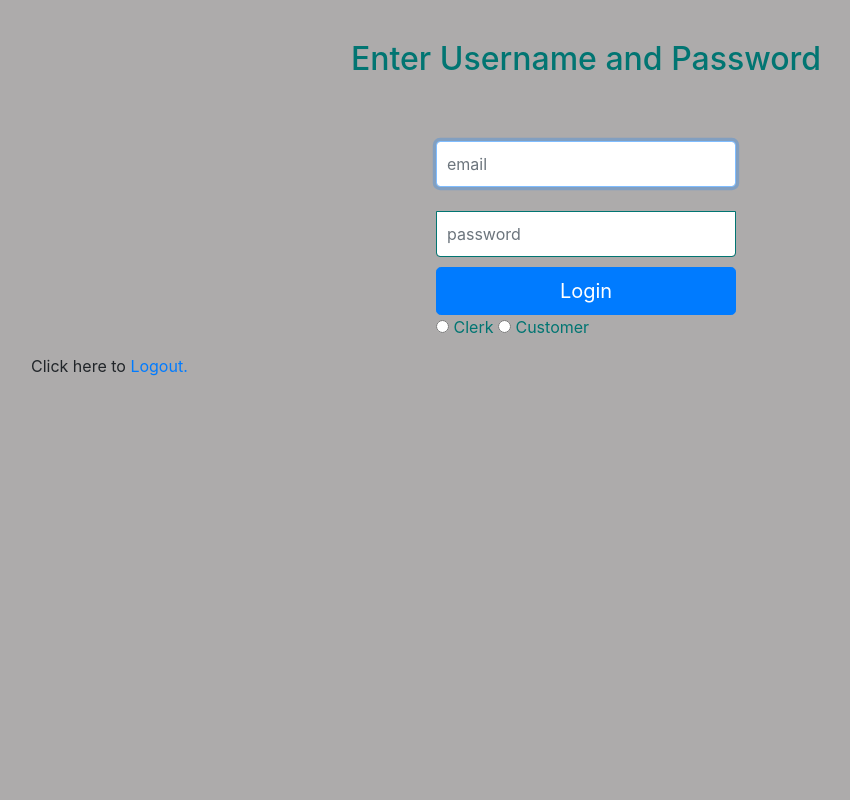
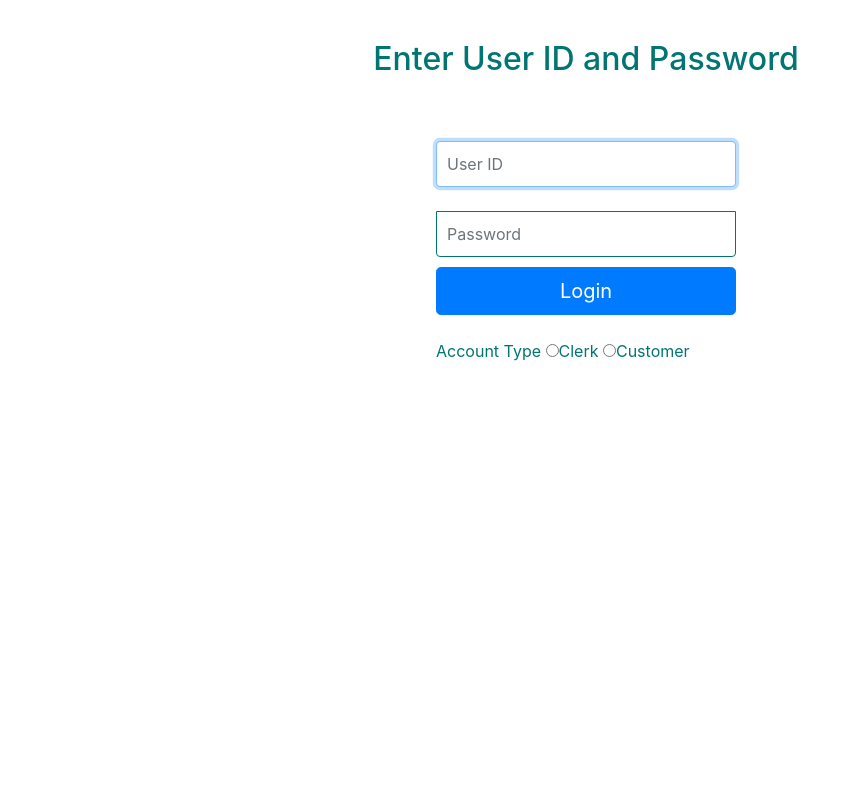
Before and after one commit to nickyinhu/HandyTool, a PHP site: page / in a window 1280 px wide. Shown: the whole page, without its empty margins (54-904 px from the left). Run offline with PHP 8.4, Linux system fonts and the light colour scheme; some libraries are stand-ins or nearby versions.

Commit message:
After login check, redirect...

```diff
--- a/Handy/index.php
+++ b/Handy/index.php
@@ -18,7 +18,7 @@
          body {
             padding-top: 40px;
             padding-bottom: 40px;
-            background-color: #ADABAB;
+            /*background-color: #ADABAB;*/
          }
 
          .form-signin {
@@ -75,24 +75,39 @@
 
    <body>
 
-      <h2>Enter Username and Password</h2>
+      <h2>Enter User ID and Password</h2>
       <div class = "container form-signin">
 
          <?php
             include('dbconn.php');
             global $conn;
             $msg = '';
-            if (isset($_POST['login']) && !empty($_POST['username'])
+            if (isset($_POST['accounttype']) && isset($_POST['login']) && !empty($_POST['username'])
                && !empty($_POST['password'])) {
                $username = $_POST['username'];
                $password = $_POST['password'];
-                echo "You have entered '$username'" . "<br>";
-                $sql = "SELECT email, first_name from customer where email = '$username' and password = '$password'";
+               $database = $_POST['accounttype'];
+               // echo "You have entered '$username'" . "<br>";
+               $sql = '';
+               if ($database == 'clerk') {
+                  $sql = "SELECT clerk_id, first_name from $database where clerk_id = '$username' and password = '$password'";
+               } else {
+                  $sql = "SELECT email, first_name from $database where email = '$username' and password = '$password'";
+               }
                $result = $conn->query($sql) or die('Error querying database.');;
                if ($result->num_rows > 0 ) {
-                  echo 'You have entered valid use name and password';
+                  if ($database == 'clerk' ) {
+                     echo "<script> window.location.assign('clerk.php'); </script>";
+                  } else {
+                     echo "<script> window.location.assign('customer.php'); </script>";
+                  }
                }else {
-                  $msg = 'Wrong email or password';
+                  $msg = 'Wrong credentials! Redirecting to registration...';
+                  if ($database == 'clerk' ) {
+                     header("refresh:3;url=clerk_reg.php");
+                  } else {
+                     header("refresh:3;url=customer_reg.php");
+                  }
                }
             }
          ?>
@@ -105,17 +120,23 @@
             ?>" method = "post">
             <h4 class = "form-signin-heading"><?php echo $msg; ?></h4>
             <input type = "text" class = "form-control"
-               name = "username" placeholder = "email"
+               name = "username" placeholder = "User ID"
                required autofocus></br>
             <input type = "password" class = "form-control"
-               name = "password" placeholder = "password" required>
+               name = "password" placeholder = "Password" required>
             <button class = "btn btn-lg btn-primary btn-block" type = "submit"
                name = "login">Login</button>
-            <input type="radio" name = "accountType" value = "Clerk"> Clerk
-  	    <input type="radio" name = "accountType" value = "Customer"> Customer<br>
+            <br>
+               Account Type
+               <input type="radio" name="accounttype" required
+               <?php if (isset($accounttype) && $accounttype=="clerk") echo "checked";?>
+               value="clerk">Clerk
+               <input type="radio" name="accounttype"
+               <?php if (isset($accounttype) && $accounttype=="customer") echo "checked";?>
+               value="customer">Customer
          </form>
 
-         Click here to <a href = "logout.php" tite = "Logout">Logout.
+         <!-- Click here to <a href = "logout.php" tite = "Logout">Logout. -->
 
       </div>
 
```
Lines whose indentation alone changed are shown as unchanged.
